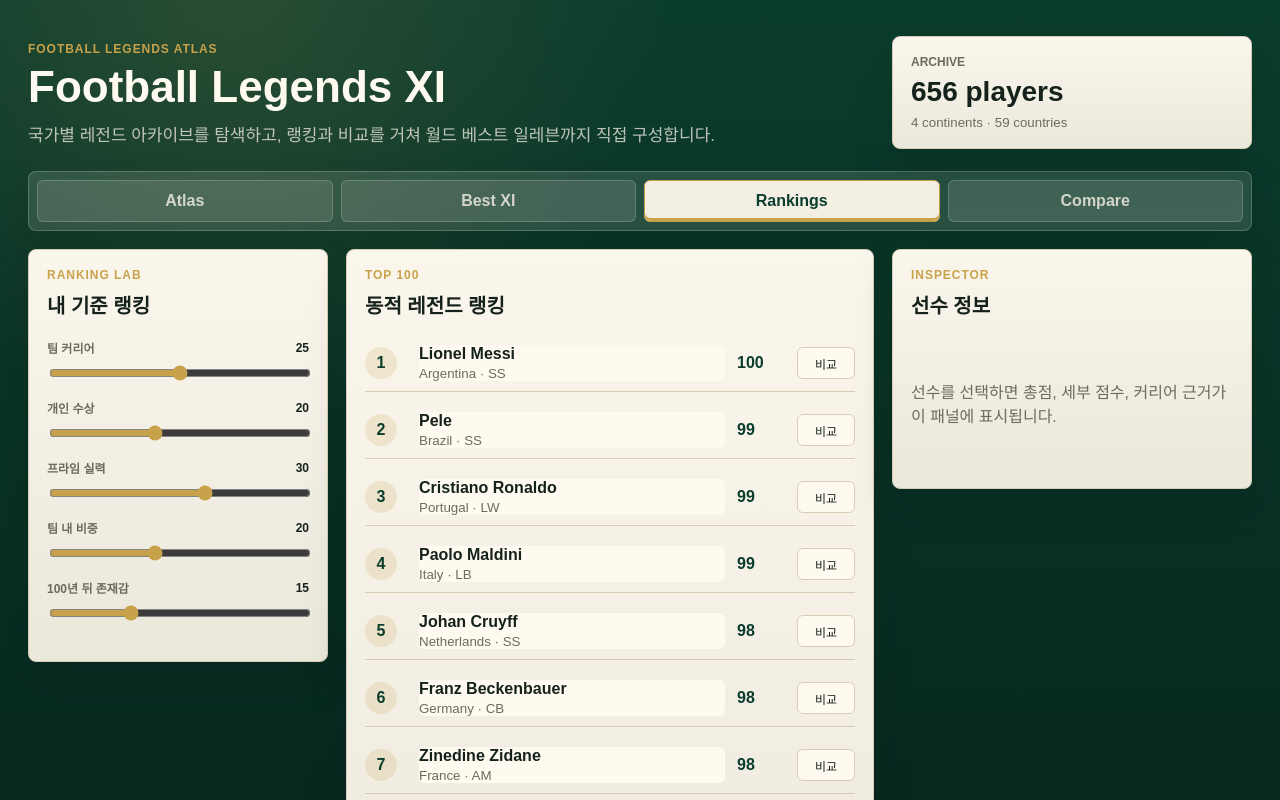
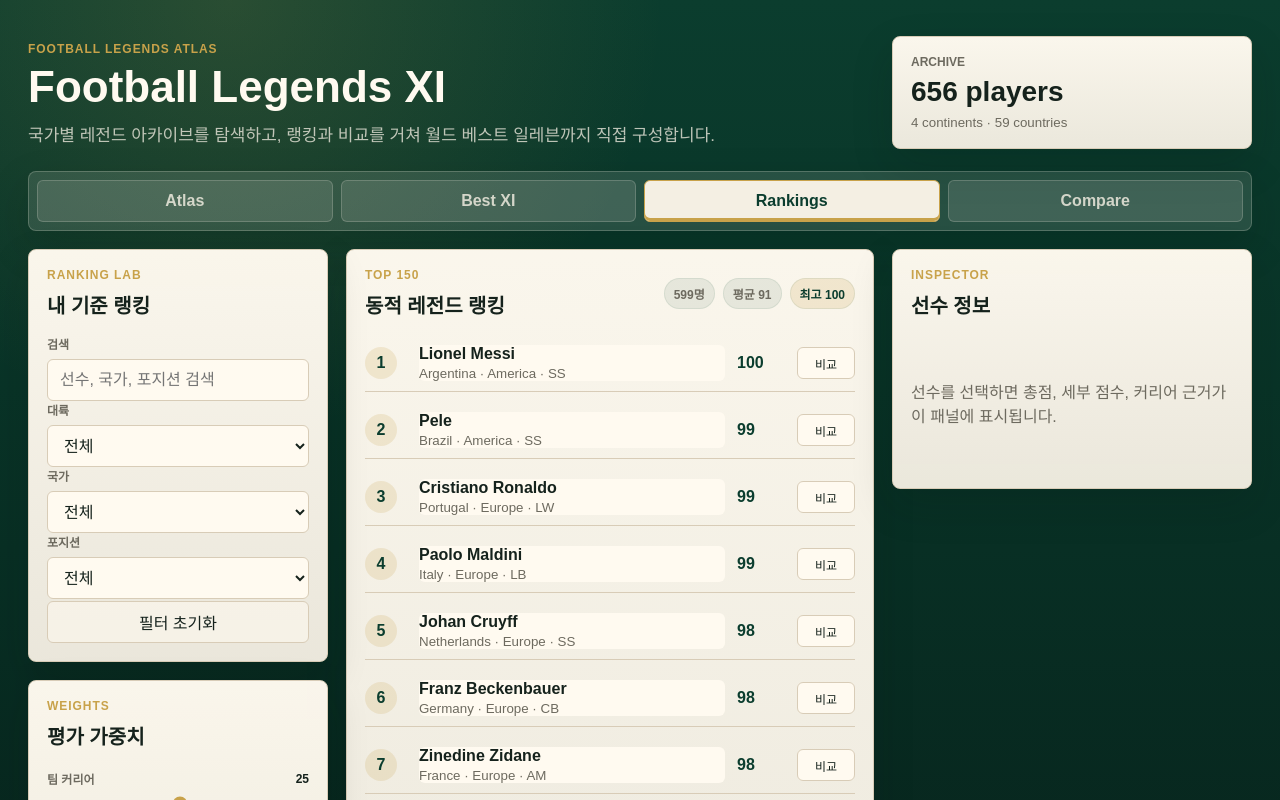
Before and after one commit to sinn357/football-legends-xi, a Next.js app: page / in a window 1280 px wide. Both pictures are taken after a click on the button "Rankings". Shown: the top 800 px of the page. Built offline with nearby package versions, Linux system fonts and the light colour scheme.

Commit message:
Add phase 4 ranking filters

```diff
--- a/app/globals.css
+++ b/app/globals.css
@@ -343,6 +343,12 @@ select,
   gap: 18px;
 }
 
+.ranking-finder-panel {
+  align-content: start;
+  display: grid;
+  gap: 18px;
+}
+
 .weights-panel,
 .pitch-panel,
 .bench-panel,
@@ -372,6 +378,7 @@ select,
 
 .atlas-sidebar,
 .builder-finder-panel,
+.ranking-finder-panel,
 .player-drawer {
   position: sticky;
   top: 18px;
@@ -725,6 +732,14 @@ input[type="range"] {
   max-width: none;
 }
 
+.weights-panel .search-input {
+  max-width: none;
+}
+
+.compact-button {
+  margin-top: 2px;
+}
+
 .table-wrap {
   max-height: 620px;
   overflow: auto;
@@ -1068,6 +1083,31 @@ td strong {
 .ranking-list {
   max-height: 760px;
   overflow: auto;
+}
+
+.ranking-summary {
+  align-items: center;
+  display: flex;
+  flex-wrap: wrap;
+  gap: 8px;
+  justify-content: flex-end;
+}
+
+.ranking-summary span,
+.ranking-summary strong {
+  background: rgba(11, 61, 46, 0.08);
+  border: 1px solid rgba(11, 61, 46, 0.08);
+  border-radius: 999px;
+  color: var(--muted);
+  font-size: 12px;
+  font-weight: 900;
+  padding: 6px 9px;
+  white-space: nowrap;
+}
+
+.ranking-summary strong {
+  background: rgba(200, 162, 74, 0.18);
+  color: var(--main);
 }
 
 .ranking-item {
@@ -1487,6 +1527,7 @@ td strong {
 
   .atlas-sidebar,
   .builder-finder-panel,
+  .ranking-finder-panel,
   .player-drawer {
     position: static;
   }
--- a/components/LegendBuilder.tsx
+++ b/components/LegendBuilder.tsx
@@ -197,6 +197,10 @@ export function LegendBuilder({ data }: { data: LegendData }) {
   const [builderPosition, setBuilderPosition] = useState<PositionCode | FilterValue>("ALL");
   const [candidateQuery, setCandidateQuery] = useState("");
   const [compareQuery, setCompareQuery] = useState("");
+  const [rankingContinent, setRankingContinent] = useState<Continent | FilterValue>("ALL");
+  const [rankingCountry, setRankingCountry] = useState<string | FilterValue>("ALL");
+  const [rankingPosition, setRankingPosition] = useState<PositionCode | FilterValue>("ALL");
+  const [rankingQuery, setRankingQuery] = useState("");
   const [topOnly, setTopOnly] = useState(true);
   const [manualSlots, setManualSlots] = useState<Record<string, string>>({});
   const [selectedSlotId, setSelectedSlotId] = useState("st");
@@ -282,6 +286,12 @@ export function LegendBuilder({ data }: { data: LegendData }) {
     () =>
       data.countries.filter((country) => builderContinent === "ALL" || country.continent === builderContinent),
     [builderContinent, data.countries],
+  );
+
+  const rankingCountries = useMemo(
+    () =>
+      data.countries.filter((country) => rankingContinent === "ALL" || country.continent === rankingContinent),
+    [data.countries, rankingContinent],
   );
 
   const candidatePlayers = useMemo(() => {
@@ -327,14 +337,28 @@ export function LegendBuilder({ data }: { data: LegendData }) {
     ? Math.round(starters.reduce((sum, starter) => sum + starter.rating, 0) / starters.length)
     : 0;
 
-  const rankingPlayers = useMemo(
-    () =>
-      statusFilteredPlayers
+  const rankingPool = useMemo(() => {
+    const normalizedQuery = rankingQuery.trim().toLowerCase();
+    return statusFilteredPlayers
+      .filter((player) => rankingContinent === "ALL" || player.continent === rankingContinent)
+      .filter((player) => rankingCountry === "ALL" || player.country === rankingCountry)
+      .filter((player) => rankingPosition === "ALL" || player.primaryPosition === rankingPosition)
+      .filter((player) => !normalizedQuery || matchesPlayerSearch(player, normalizedQuery))
       .map((player) => ({ player, rating: ratePlayer(player, weights) }))
-        .sort((a, b) => b.rating - a.rating || (a.player.topTierRank ?? 999) - (b.player.topTierRank ?? 999))
-        .slice(0, 100),
-    [statusFilteredPlayers, weights],
-  );
+      .sort(
+        (a, b) =>
+          getPlayerSearchRank(a.player, normalizedQuery) - getPlayerSearchRank(b.player, normalizedQuery) ||
+          b.rating - a.rating ||
+          (a.player.topTierRank ?? 999) - (b.player.topTierRank ?? 999),
+      );
+  }, [rankingContinent, rankingCountry, rankingPosition, rankingQuery, statusFilteredPlayers, weights]);
+
+  const rankingPlayers = rankingPool.slice(0, 150);
+  const rankingSummary = {
+    average: average(rankingPool.map((item) => item.rating)),
+    count: rankingPool.length,
+    topScore: rankingPool[0]?.rating ?? 0,
+  };
 
   const atlasPlayers = useMemo(
     () =>
@@ -682,9 +706,28 @@ export function LegendBuilder({ data }: { data: LegendData }) {
 
       {activeTab === "rankings" ? (
         <RankingsView
+          countries={rankingCountries}
+          continent={rankingContinent}
+          country={rankingCountry}
           onPlayerSelect={setSelectedPlayerId}
+          onContinentChange={(value) => {
+            setRankingContinent(value);
+            setRankingCountry("ALL");
+          }}
+          onCountryChange={setRankingCountry}
+          onPositionChange={setRankingPosition}
+          onQueryChange={setRankingQuery}
+          onResetFilters={() => {
+            setRankingContinent("ALL");
+            setRankingCountry("ALL");
+            setRankingPosition("ALL");
+            setRankingQuery("");
+          }}
           onToggleCompare={toggleCompare}
           rankings={rankingPlayers}
+          position={rankingPosition}
+          query={rankingQuery}
+          summary={rankingSummary}
           inspector={inspector}
           weights={weights}
           onWeightChange={updateWeight}
@@ -1292,28 +1335,107 @@ function SavedSquadsPanel({
 }
 
 function RankingsView({
+  continent,
+  countries,
+  country,
   onPlayerSelect,
+  onContinentChange,
+  onCountryChange,
+  onPositionChange,
+  onQueryChange,
+  onResetFilters,
   onToggleCompare,
   onWeightChange,
   inspector,
+  position,
+  query,
   rankings,
+  summary,
   weights,
 }: {
+  continent: Continent | FilterValue;
+  countries: LegendData["countries"];
+  country: string | FilterValue;
   onPlayerSelect: (playerId: string) => void;
+  onContinentChange: (value: Continent | FilterValue) => void;
+  onCountryChange: (value: string | FilterValue) => void;
+  onPositionChange: (value: PositionCode | FilterValue) => void;
+  onQueryChange: (query: string) => void;
+  onResetFilters: () => void;
   onToggleCompare: (playerId: string) => void;
   onWeightChange: (key: ScoreKey, value: number) => void;
   inspector: ReactNode;
+  position: PositionCode | FilterValue;
+  query: string;
   rankings: Array<{ player: LegendPlayer; rating: number }>;
+  summary: {
+    average: number;
+    count: number;
+    topScore: number;
+  };
   weights: WeightMap;
 }) {
   return (
     <section className="rankings-grid">
-      <aside className="weights-panel">
+      <aside className="ranking-finder-panel">
+        <section className="weights-panel">
           <div className="section-heading">
             <p className="eyebrow">Ranking Lab</p>
             <h2>내 기준 랭킹</h2>
           </div>
-        <div className="slider-stack">
+          <label className="field">
+            <span>검색</span>
+            <input
+              className="search-input"
+              onChange={(event) => onQueryChange(event.target.value)}
+              placeholder="선수, 국가, 포지션 검색"
+              type="search"
+              value={query}
+            />
+          </label>
+          <label className="field">
+            <span>대륙</span>
+            <select value={continent} onChange={(event) => onContinentChange(event.target.value as Continent | FilterValue)}>
+              <option value="ALL">전체</option>
+              {continentOptions.map((item) => (
+                <option key={item} value={item}>
+                  {item}
+                </option>
+              ))}
+            </select>
+          </label>
+          <label className="field">
+            <span>국가</span>
+            <select value={country} onChange={(event) => onCountryChange(event.target.value)}>
+              <option value="ALL">전체</option>
+              {countries.map((item) => (
+                <option key={item.name} value={item.name}>
+                  {item.name} ({item.count})
+                </option>
+              ))}
+            </select>
+          </label>
+          <label className="field">
+            <span>포지션</span>
+            <select value={position} onChange={(event) => onPositionChange(event.target.value as PositionCode | FilterValue)}>
+              <option value="ALL">전체</option>
+              {positionOptions.map((item) => (
+                <option key={item} value={item}>
+                  {item}
+                </option>
+              ))}
+            </select>
+          </label>
+          <button className="ghost-button compact-button" onClick={onResetFilters} type="button">
+            필터 초기화
+          </button>
+        </section>
+        <section className="weights-panel">
+          <div className="section-heading">
+            <p className="eyebrow">Weights</p>
+            <h2>평가 가중치</h2>
+          </div>
+          <div className="slider-stack compact">
             {(Object.keys(scoreLabels) as ScoreKey[]).map((key) => (
               <label className="slider-row" key={key}>
                 <span>
@@ -1324,20 +1446,29 @@ function RankingsView({
               </label>
             ))}
           </div>
+        </section>
       </aside>
       <section className="roster-panel">
-        <div className="section-heading">
-          <p className="eyebrow">Top 100</p>
+        <div className="section-heading row">
+          <div>
+            <p className="eyebrow">Top {Math.min(summary.count, 150)}</p>
             <h2>동적 레전드 랭킹</h2>
           </div>
+          <div className="ranking-summary">
+            <span>{summary.count}명</span>
+            <span>평균 {summary.average}</span>
+            <strong>최고 {summary.topScore}</strong>
+          </div>
+        </div>
         <div className="ranking-list">
-          {rankings.map(({ player, rating }, index) => (
+          {rankings.length ? (
+            rankings.map(({ player, rating }, index) => (
               <article className="ranking-item" key={player.id}>
                 <span>{index + 1}</span>
                 <button onClick={() => onPlayerSelect(player.id)} type="button">
                   <strong>{player.name}</strong>
                   <small>
-                  {player.country} · {player.primaryPosition}
+                    {player.country} · {player.continent} · {player.primaryPosition}
                   </small>
                 </button>
                 <em>{rating}</em>
@@ -1345,7 +1476,10 @@ function RankingsView({
                   비교
                 </button>
               </article>
-          ))}
+            ))
+          ) : (
+            <p className="empty-state">조건에 맞는 선수가 없습니다.</p>
+          )}
         </div>
       </section>
       {inspector}
```
Lines whose indentation alone changed are shown as unchanged.
